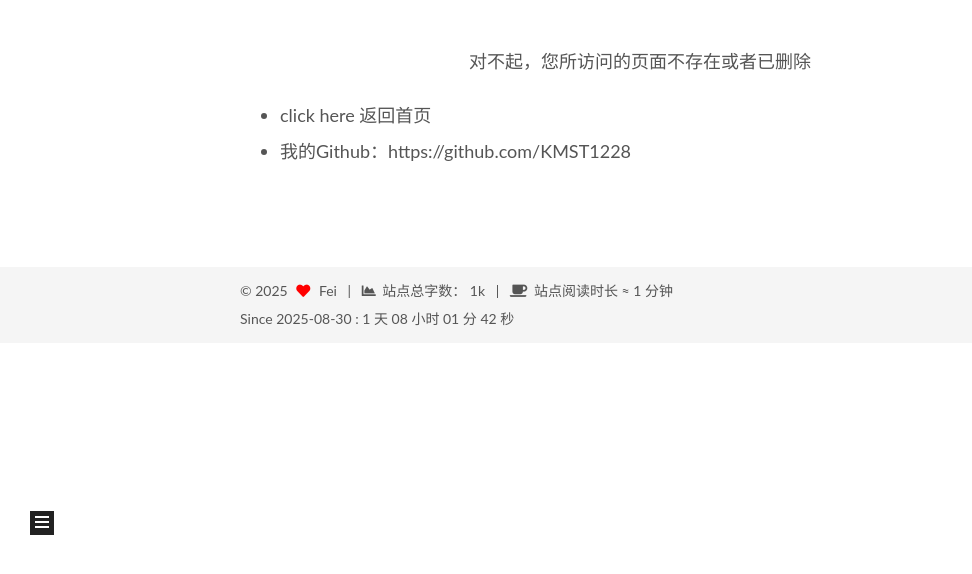
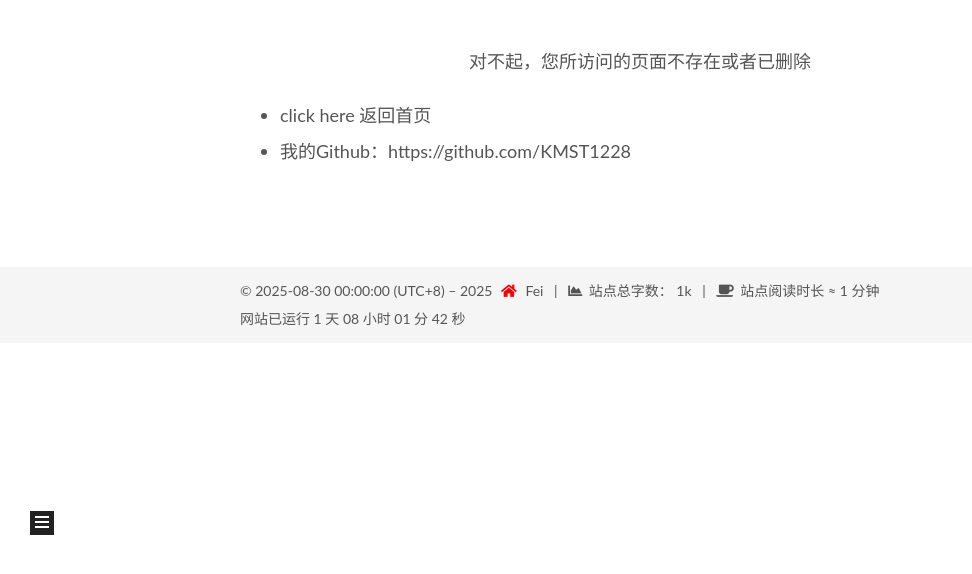
Before and after one commit to KMST1228/kmst1228.github.io, a plain HTML site: page 404.html in a window 1280 px wide. Shown: the part 220-794 px from the top of the page, without its empty margins (0-972 px from the left). Drawn offline with nearby package versions, Linux system fonts and the light colour scheme.

Commit message:
Site updated: 2025-08-31 16:01:37

```diff
--- a/404.html
+++ b/404.html
@@ -341,10 +341,10 @@
 
 <div class="copyright">
 
-  &copy;
+  &copy; 2025-08-30 00:00:00 (UTC+8) –
   <span itemprop="copyrightYear">2025</span>
   <span class="with-love">
-    <i class="fa fa-heart"></i>
+    <i class="fa fa-home"></i>
   </span>
   <span class="author" itemprop="copyrightHolder">Fei</span>
     <span class="post-meta-divider">|</span>
@@ -367,7 +367,6 @@
 -->
 
 <!-- 网站运行时间的设置 -->
-<span id>Since 2025-08-30</span>
 <span id="timeDate">载入天数...</span>
 <span id="times">载入时分秒...</span>
 <script>
@@ -381,7 +380,7 @@
         mnum = Math.floor(minutes); if(String(mnum).length ==1 ){mnum = "0" + mnum;}
         seconds = (now - grt ) / 1000 - (24 * 60 * 60 * dnum) - (60 * 60 * hnum) - (60 * mnum);
         snum = Math.round(seconds); if(String(snum).length ==1 ){snum = "0" + snum;}
-        document.getElementById("timeDate").innerHTML = ": "+dnum+" 天 ";
+        document.getElementById("timeDate").innerHTML = "网站已运行 "+dnum+" 天 ";
         document.getElementById("times").innerHTML = hnum + " 小时 " + mnum + " 分 " + snum + " 秒";
 
     }
```
Also changed, not shown: about/index.html (+3 -4 lines), archives/2025/08/index.html (+3 -4 lines), archives/2025/index.html (+3 -4 lines), archives/index.html (+3 -4 lines), categories/index.html (+3 -4 lines), categories/随笔/index.html (+3 -4 lines), index.html (+3 -4 lines), posts/2431.html (+3 -4 lines), posts/3eeb.html (+3 -4 lines), tags/index.html (+3 -4 lines).
